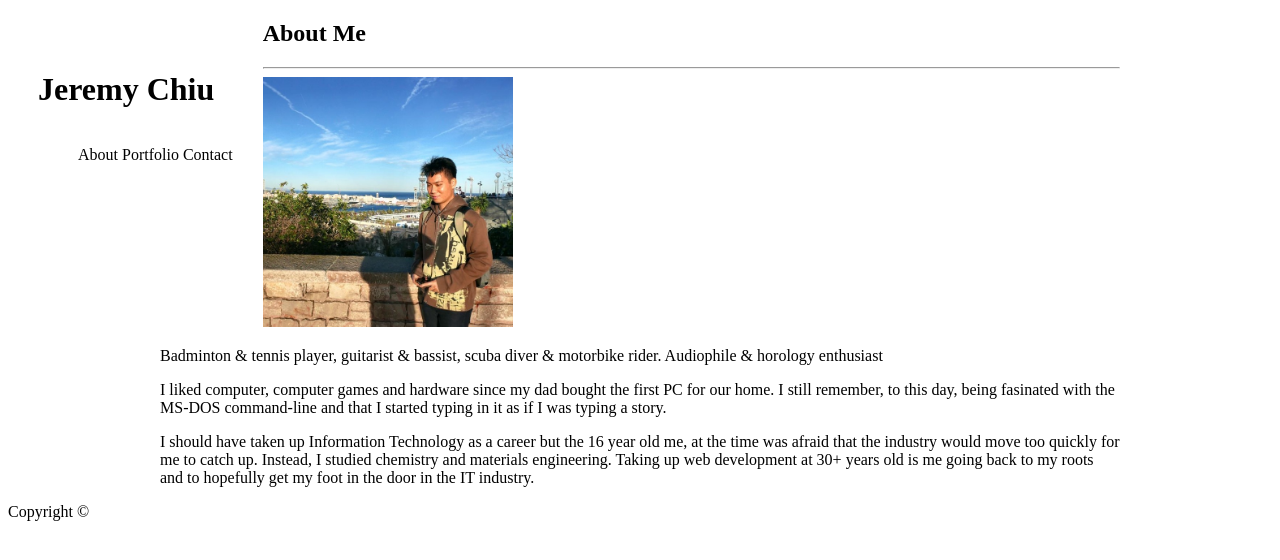
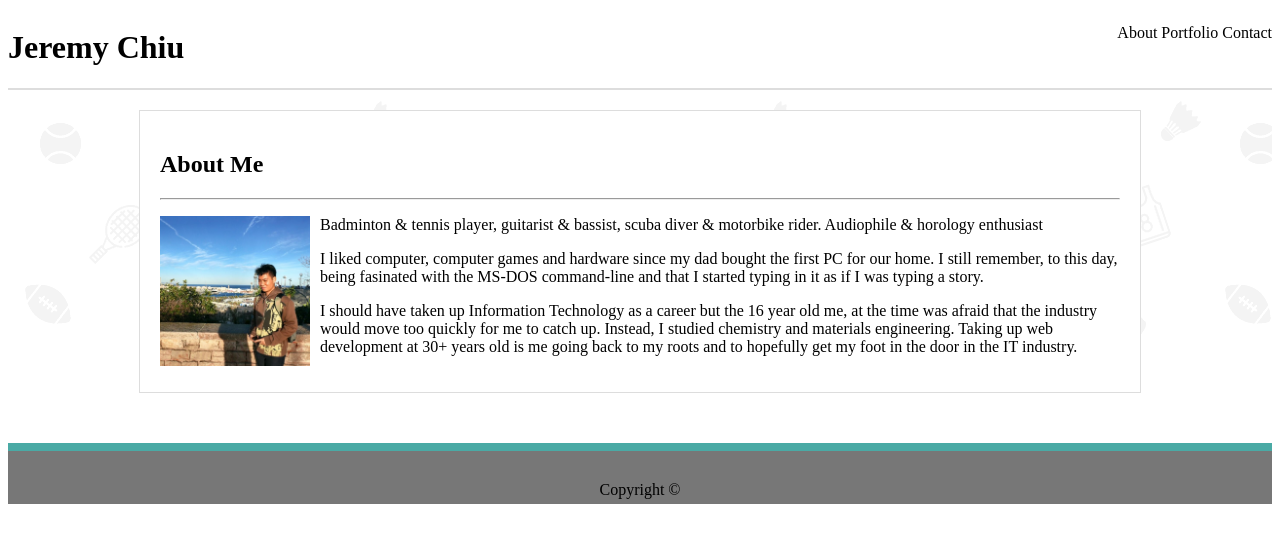
Before and after one commit to frootloops64/Basic-Portfolio, a plain HTML site: page portfolio.html in a window 1280 px wide. Drawn offline with Linux system fonts and the light colour scheme; files that its build step writes are made by us from their sources.

Commit message:
added css to porfolio, still incomplete

```diff
--- a/Assets/css/style.css
+++ b/Assets/css/style.css
@@ -7,13 +7,9 @@
     display: block;
     clear: both;
 }
-header {
+h1 {
     float: left;
-    padding: 30px;
-}
-section {
-    margin: 0 auto;
-    width: 960px;
+    /* padding: 30px; */
 }
 nav {
     float: right;
@@ -21,3 +17,27 @@ nav {
 li {
     display: inline;
 }
+.wrapper {
+    background-image: url("Sports2.png");
+    background-repeat: repeat;
+    border-top: 2px solid #dddddd;
+}
+img {
+    float:left;
+    margin-right: 10px;
+}
+section {
+    padding: 20px;
+    background-color: #ffffff;
+    border: 1px solid #dddddd;
+    z-index: 1;
+    margin: 20px auto 50px;
+    width: 960px;
+    }
+footer {
+    /* height: 50px; */
+    text-align: center;
+    padding: 30px 5px 5px;
+    background-color: #777777;
+    border-top: 8px solid #4aaaa5;
+}
--- a/portfolio.html
+++ b/portfolio.html
@@ -4,7 +4,7 @@
 <head>
     <meta charset="UTF-8">
     <title>Layout with floats</title>
-    <link rel="stylesheet" href="style.css">
+    <link rel="stylesheet" href="Assets/css/style.css">
 </head>
 
 <body>
@@ -20,10 +20,12 @@
             </nav>
         </div>
     </header>
+    <div class="wrapper">
         <section>
             <h2>About Me</h2>
             <hr>
-        <img src="Assets/images/Porfile_Photo.jpg" alt="Jeremy Chiu" height=250px width="250px">
+            <article>
+                <img src="Assets/images/Porfile_Photo.jpg" alt="Jeremy Chiu" height=150px width="150px">
                 <p>
                     Badminton & tennis player, guitarist & bassist,
                     scuba diver & motorbike rider. Audiophile & horology enthusiast
@@ -42,7 +44,9 @@
                     at 30+ years old is me going back to my roots and to hopefully
                     get my foot in the door in the IT industry.
                 </p>
+            </article>
         </section>
+    </div>
     <footer>Copyright &copy;</footer>
 
 </body>
```
Also changed, not shown: Assets/css/Sports2.png (added), Assets/images/sports/readme.txt (added), 1 other file. Lines whose indentation alone changed are shown as unchanged.
